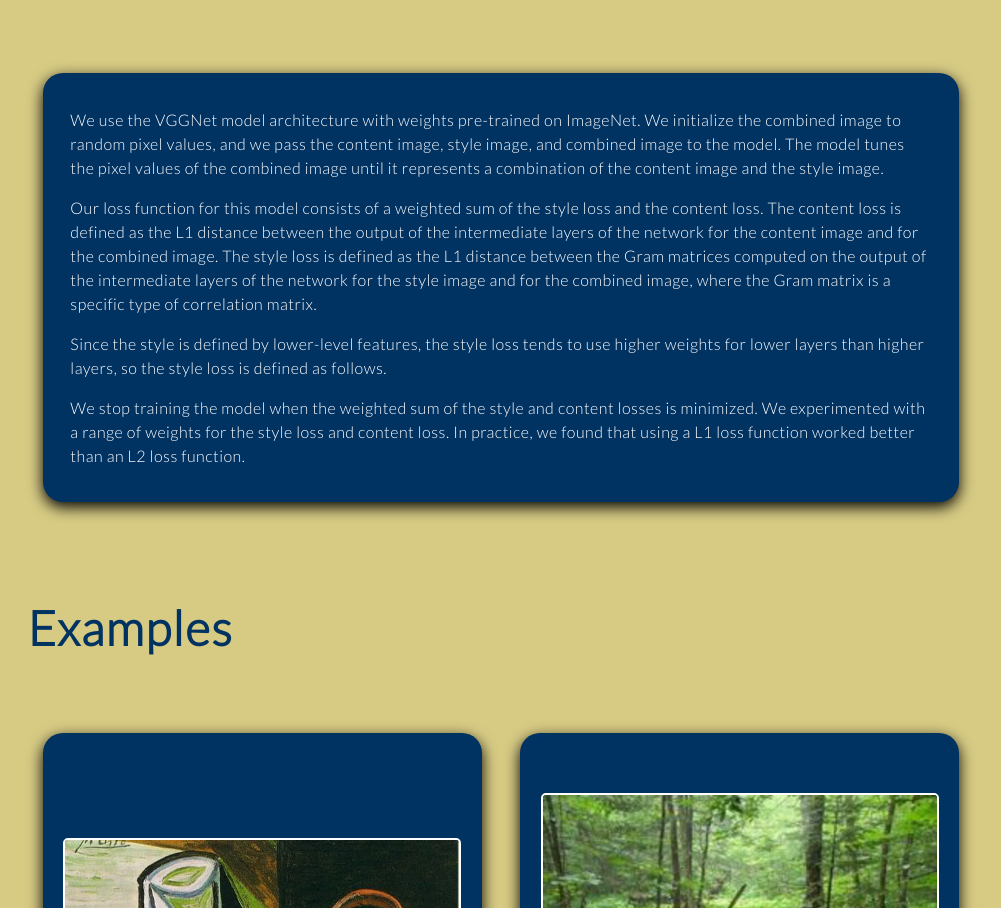
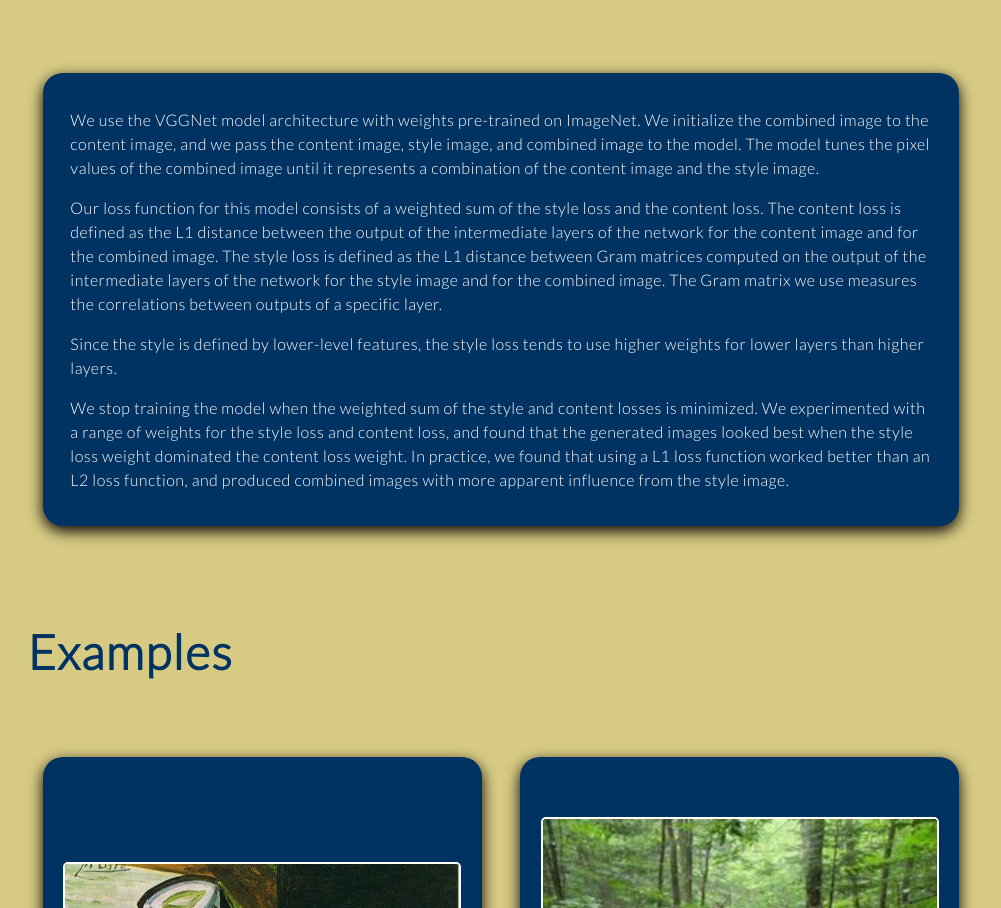
Before and after one commit to abx393/CSE-455-Final-Project, a plain HTML site: page index.html in a window 1280 px wide. Shown: the part 1281-2189 px from the top of the page, without its empty margins (139-1140 px from the left). Drawn offline with nearby package versions, Linux system fonts and the light colour scheme.

Commit message:
Update description

```diff
--- a/index.html
+++ b/index.html
@@ -81,23 +81,22 @@
                         <div class='experience description'>
                             <p>
                                 We use the VGGNet model architecture with weights pre-trained on ImageNet.
-                                We initialize the combined image to random pixel values, and we pass the content image, style image, and combined image to the model.
+                                We initialize the combined image to the content image, and we pass the content image, style image, and combined image to the model.
                                 The model tunes the pixel values of the combined image until it represents a combination of the content image and the style image.
                             </p>
                             <p>
                                 Our loss function for this model consists of a weighted sum of the style loss and the content loss.
                                 The content loss is defined as the L1 distance between the output of the intermediate layers of the network for the content image and for the combined image.
-                                The style loss is defined as the L1 distance between the Gram matrices computed on the output of the intermediate layers of the network for the style image and for the combined image,
-                                where the Gram matrix is a specific type of correlation matrix.
+                                The style loss is defined as the L1 distance between Gram matrices computed on the output of the intermediate layers of the network for the style image and for the combined image.
+                                The Gram matrix we use measures the correlations between outputs of a specific layer.
                             </p>
                             <p>
-                                Since the style is defined by lower-level features, the style loss tends to use higher weights for lower layers than higher layers,
-                                so the style loss is defined as follows.
+                                Since the style is defined by lower-level features, the style loss tends to use higher weights for lower layers than higher layers.
                             </p>
                             <p>
                                 We stop training the model when the weighted sum of the style and content losses is minimized.
-                                We experimented with a range of weights for the style loss and content loss.
-                                In practice, we found that using a L1 loss function worked better than an L2 loss function.
+                                We experimented with a range of weights for the style loss and content loss, and found that the generated images looked best when the style loss weight dominated the content loss weight.
+                                In practice, we found that using a L1 loss function worked better than an L2 loss function, and produced combined images with more apparent influence from the style image.
                             </p>
                         </div>
                     </div>
```
